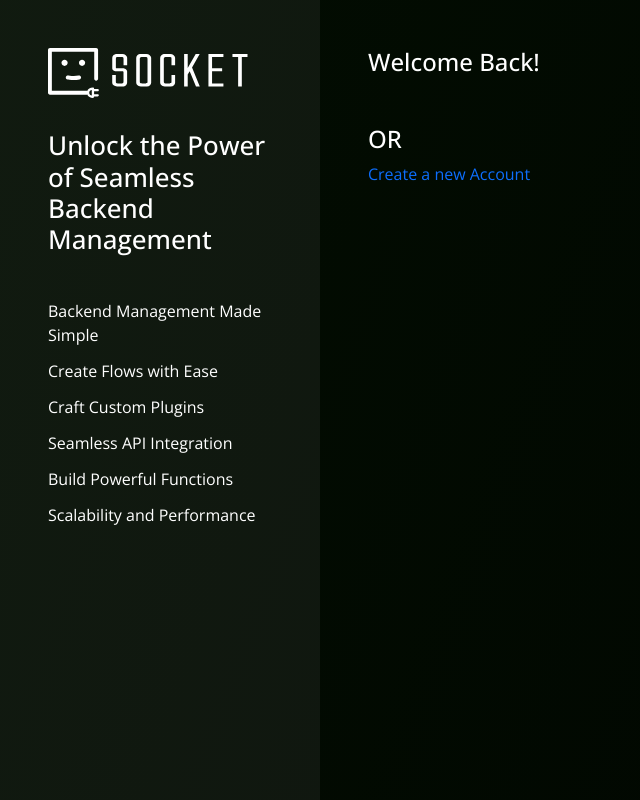
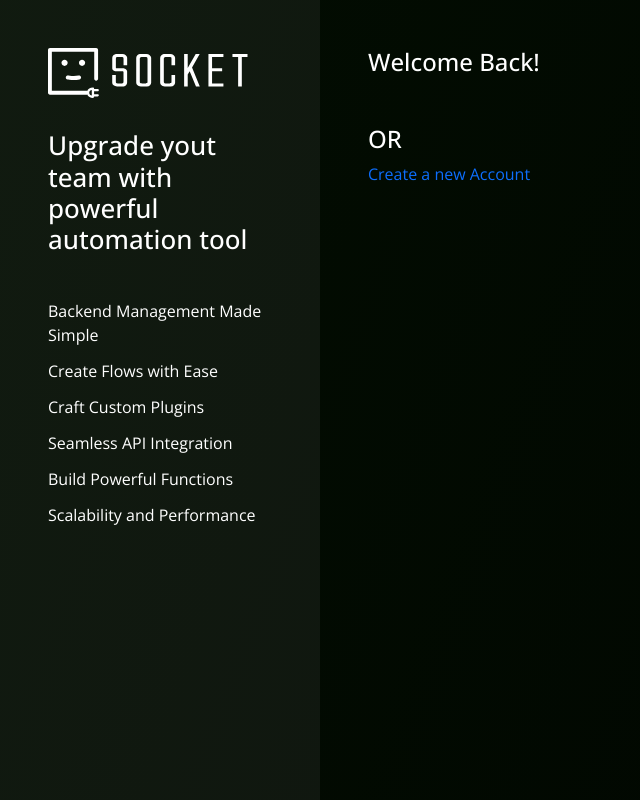
Before and after one commit to walkoverweb/next-socketweb, a Next.js app: page /login in a window 1280 px wide. Shown: the whole page, without its empty margins (0-640 px from the left). Built offline with nearby package versions, Linux system fonts and the light colour scheme; no server answers.

Commit message:
login page tagline change

```diff
--- a/src/pages/login.js
+++ b/src/pages/login.js
@@ -57,7 +57,7 @@ const Login = () => {
             className="d-none d-sm-block "
           />
           <h3 className="mt-4">
-            Unlock the Power of Seamless Backend Management
+            Upgrade yout team with powerful automation tool
           </h3>
           <ul className="feature-list mt-3">
             <li>Backend Management Made Simple</li>
--- a/src/scss/_blog.scss
+++ b/src/scss/_blog.scss
@@ -1,4 +1,4 @@
-/* .blog {
+.blog {
     background-repeat: no-repeat;
     background: url(../../public/img/blog-background.jpg);
     background-size: cover;
@@ -238,4 +238,3 @@
       }
     }
   }
-   */
--- a/src/scss/_import.scss
+++ b/src/scss/_import.scss
@@ -8,4 +8,5 @@
 @import 'login';
 @import 'reset';
 @import 'utility';
-@import 'navbar'
+@import 'navbar';
+@import 'blog';
```
